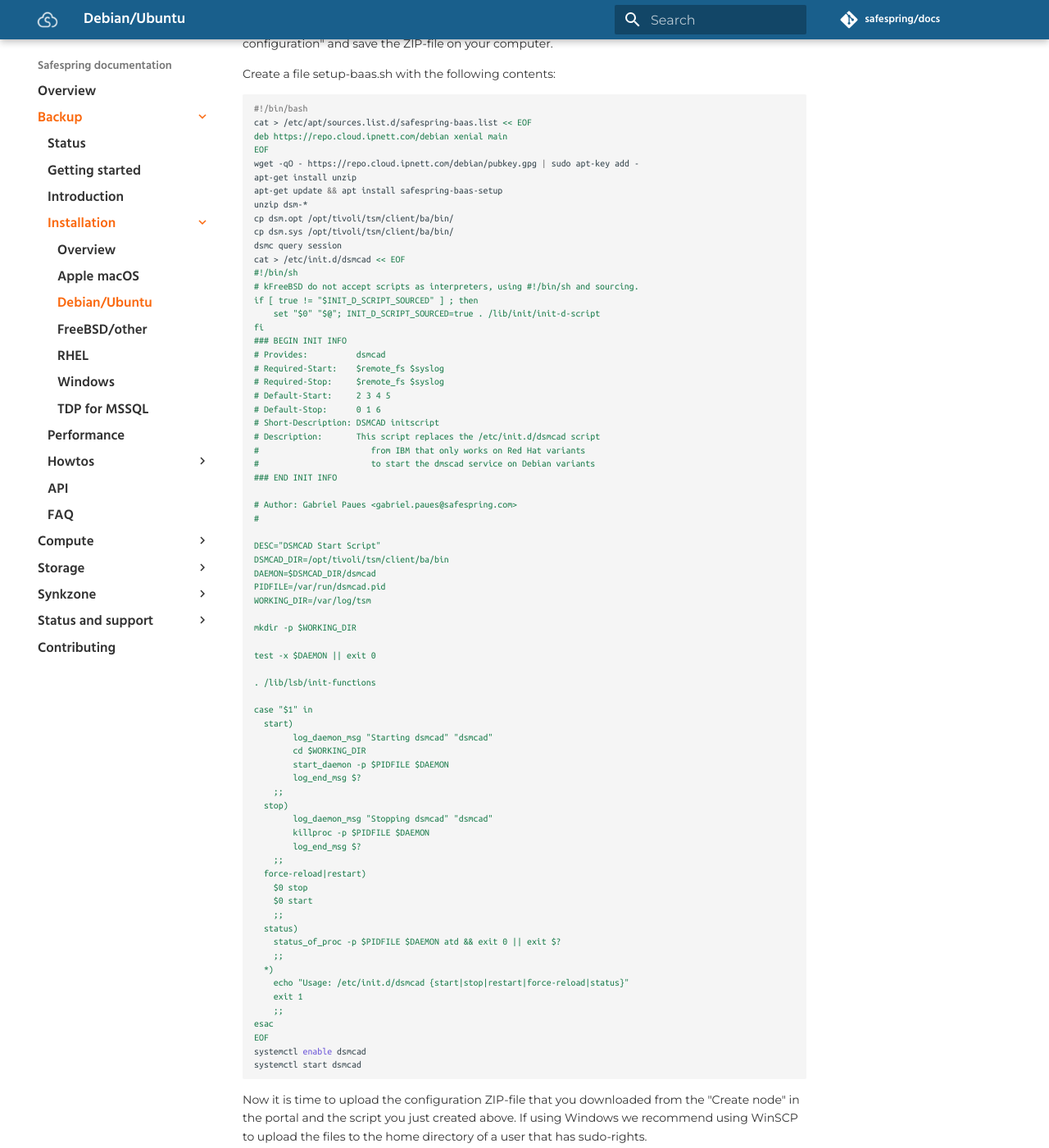
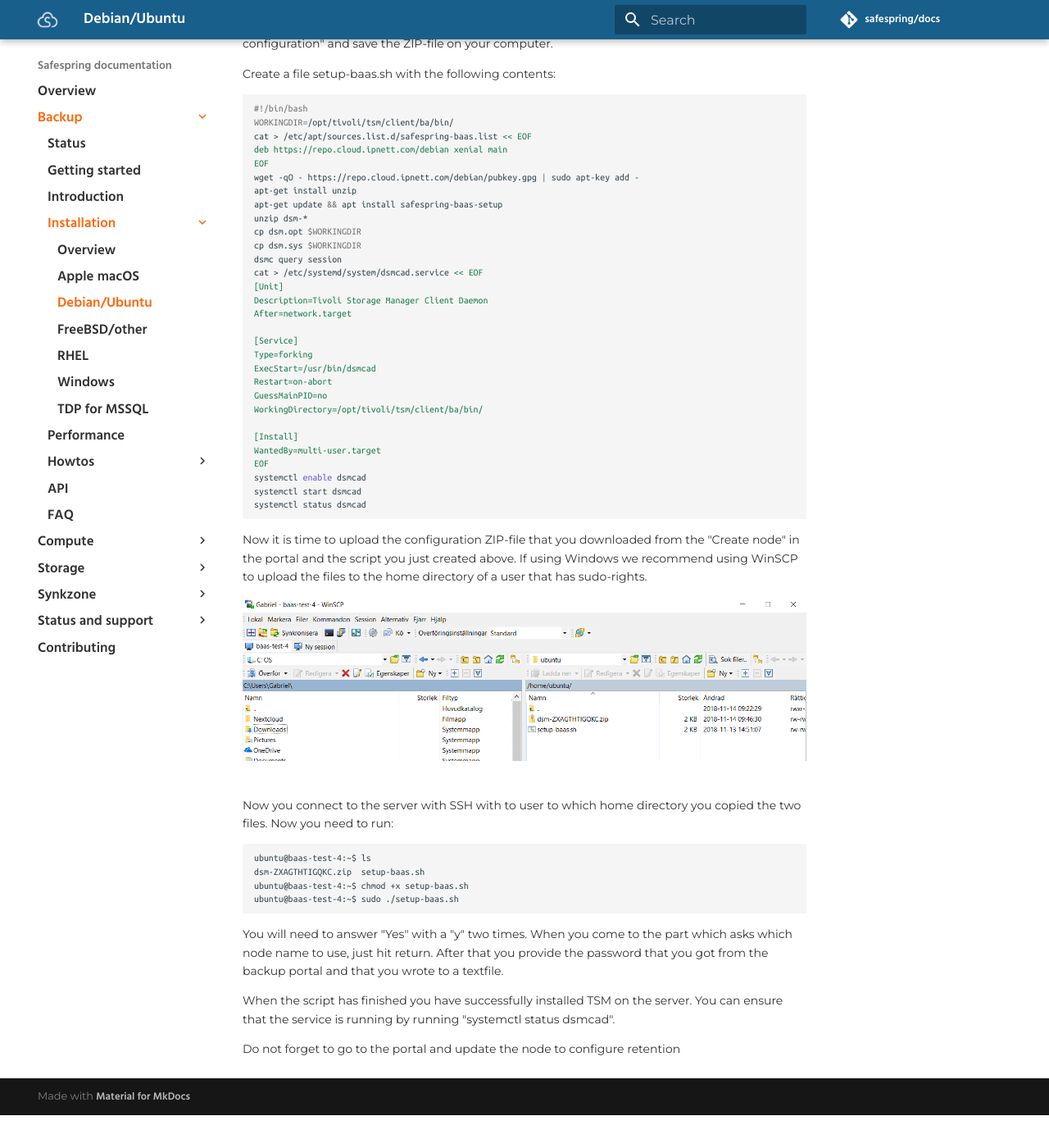
Before and after one commit to safespring/docs, an MkDocs documentation site: the page built from content/backup/install/debian-ubuntu.md, in a window 1280 px wide and 1400 px high, scrolled down 1426 px. Shown: the whole window at 82% size. Built offline with MkDocs 1.6.1 and Material for MkDocs 9.7.7, drawn with Linux system fonts in a browser that asks for light colours; comment, search, counter and statistics services are not loaded; old or Windows-style settings are respelled for this version of MkDocs; after the commit the page ends 2786 px from its top, so only the background shows below that.

Commit message:
Updated the debian-installer to systemd

````diff
--- a/content/backup/install/debian-ubuntu.md
+++ b/content/backup/install/debian-ubuntu.md
@@ -19,6 +19,7 @@
 
 ```shell
 #!/bin/bash
+WORKINGDIR=/opt/tivoli/tsm/client/ba/bin/
 cat > /etc/apt/sources.list.d/safespring-baas.list << EOF
 deb https://repo.cloud.ipnett.com/debian xenial main
 EOF
@@ -26,69 +27,27 @@
 apt-get install unzip
 apt-get update && apt install safespring-baas-setup
 unzip dsm-*
-cp dsm.opt /opt/tivoli/tsm/client/ba/bin/
-cp dsm.sys /opt/tivoli/tsm/client/ba/bin/
+cp dsm.opt $WORKINGDIR
+cp dsm.sys $WORKINGDIR
 dsmc query session
-cat > /etc/init.d/dsmcad << EOF
-#!/bin/sh
-# kFreeBSD do not accept scripts as interpreters, using #!/bin/sh and sourcing.
-if [ true != "$INIT_D_SCRIPT_SOURCED" ] ; then
-    set "$0" "$@"; INIT_D_SCRIPT_SOURCED=true . /lib/init/init-d-script
-fi
-### BEGIN INIT INFO
-# Provides:          dsmcad
-# Required-Start:    $remote_fs $syslog
-# Required-Stop:     $remote_fs $syslog
-# Default-Start:     2 3 4 5
-# Default-Stop:      0 1 6
-# Short-Description: DSMCAD initscript
-# Description:       This script replaces the /etc/init.d/dsmcad script
-#                       from IBM that only works on Red Hat variants
-#                       to start the dmscad service on Debian variants
-### END INIT INFO
+cat > /etc/systemd/system/dsmcad.service << EOF
+[Unit]
+Description=Tivoli Storage Manager Client Daemon
+After=network.target
 
-# Author: Gabriel Paues <gabriel.paues@safespring.com>
-#
+[Service]
+Type=forking
+ExecStart=/usr/bin/dsmcad
+Restart=on-abort
+GuessMainPID=no
+WorkingDirectory=/opt/tivoli/tsm/client/ba/bin/
 
-DESC="DSMCAD Start Script"
-DSMCAD_DIR=/opt/tivoli/tsm/client/ba/bin
-DAEMON=$DSMCAD_DIR/dsmcad
-PIDFILE=/var/run/dsmcad.pid
-WORKING_DIR=/var/log/tsm
-
-mkdir -p $WORKING_DIR
-
-test -x $DAEMON || exit 0
-
-. /lib/lsb/init-functions
-
-case "$1" in
-  start)
-        log_daemon_msg "Starting dsmcad" "dsmcad"
-        cd $WORKING_DIR
-        start_daemon -p $PIDFILE $DAEMON
-        log_end_msg $?
-    ;;
-  stop)
-        log_daemon_msg "Stopping dsmcad" "dsmcad"
-        killproc -p $PIDFILE $DAEMON
-        log_end_msg $?
-    ;;
-  force-reload|restart)
-    $0 stop
-    $0 start
-    ;;
-  status)
-    status_of_proc -p $PIDFILE $DAEMON atd && exit 0 || exit $?
-    ;;
-  *)
-    echo "Usage: /etc/init.d/dsmcad {start|stop|restart|force-reload|status}"
-    exit 1
-    ;;
-esac
+[Install]
+WantedBy=multi-user.target
 EOF
 systemctl enable dsmcad
 systemctl start dsmcad
+systemctl status dsmcad
 ```
 
 Now it is time to upload the configuration ZIP-file that you downloaded from the
````
